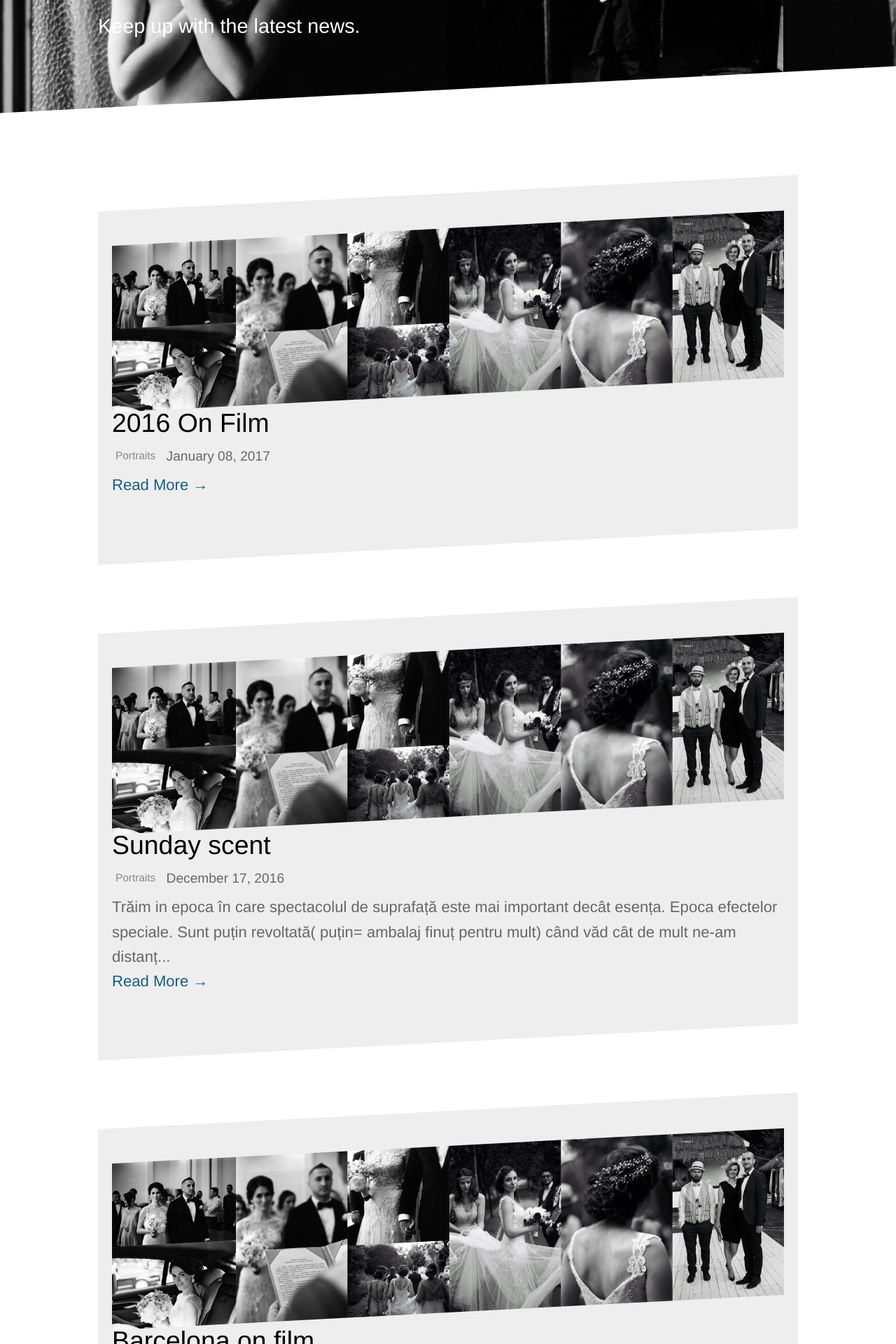
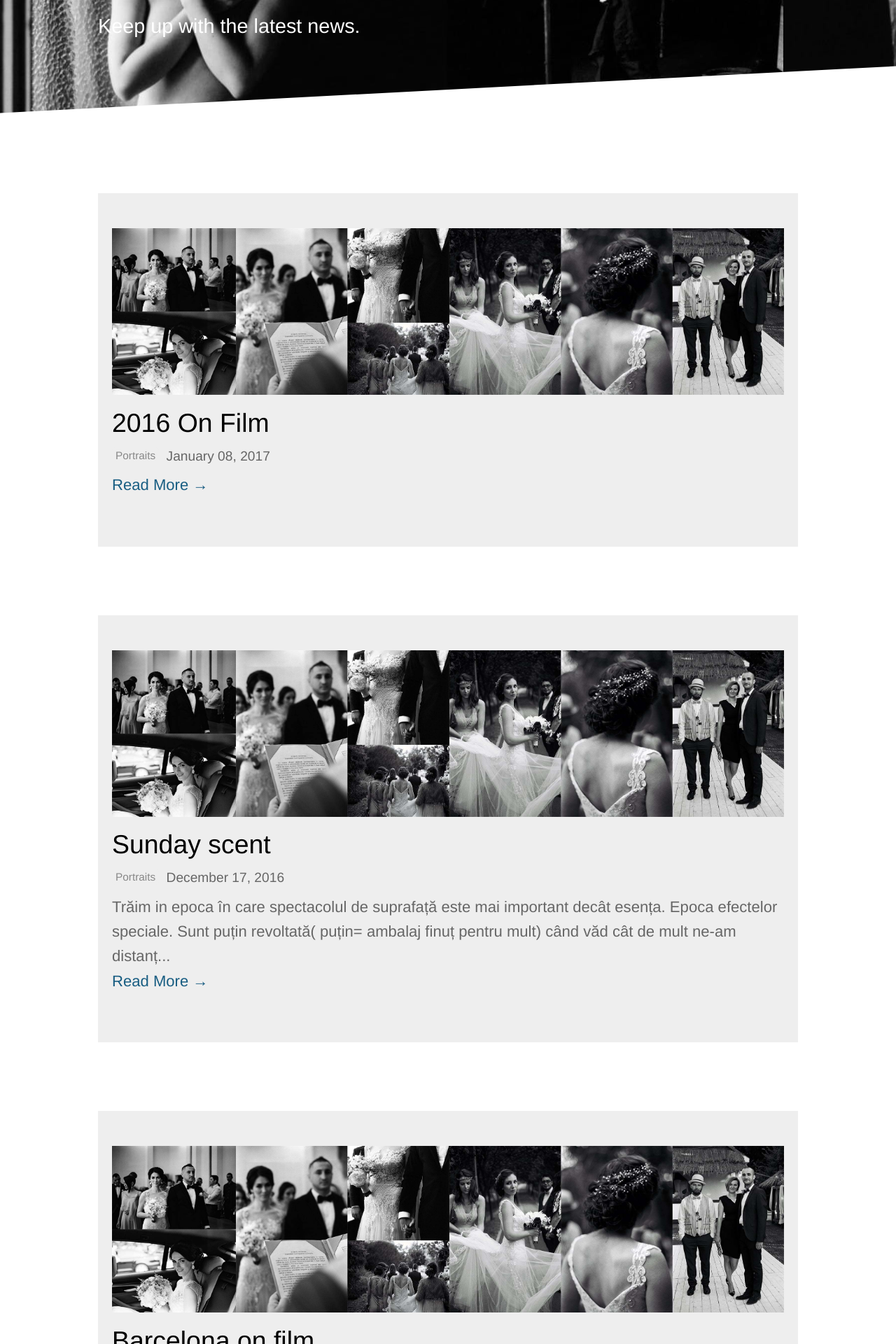
Before and after one commit to CosminTraistaru/photostories, a Jekyll site: the page built from blog/index.html, in a window 1280 px wide. Shown: the part 411-2331 px from the top of the page at 70% size. Built offline with Jekyll 4.4.1, drawn with Linux system fonts in a browser that asks for light colours; some web fonts are replaced; the list of posts is cut into pages by our own code.

Commit message:
no diagonal

```diff
--- a/_includes/post-summary.html
+++ b/_includes/post-summary.html
@@ -1,6 +1,6 @@
-<section class="diagonal alternate">
+<section class="alternate">
 <div class="container">
-	<img class="blog-header" src="/assets/2017/weedings-2016-min.jpg" alt="" border="0" />
+	<img src="/assets/2017/weedings-2016-min.jpg" alt="" border="0" />
 <h3><a href="{{ site.baseurl }}{{ include.post.url }}">{{ include.post.title }}</a></h3>
 {% include post-title.html post=post %}
 <div class="post-content">
--- a/_sass/layout.scss
+++ b/_sass/layout.scss
@@ -61,12 +61,6 @@ section {
 			transform: skewY($section-rotation);
 		}
 
-		img.blog-header {
-			-webkit-transform: skewY(-$section-rotation);
-			-moz-transform: skewY(-$section-rotation);
-			-ms-transform: skewY(-$section-rotation);
-			transform: skewY(-$section-rotation);
-		}
 	}
 
 	&.hero {
```
